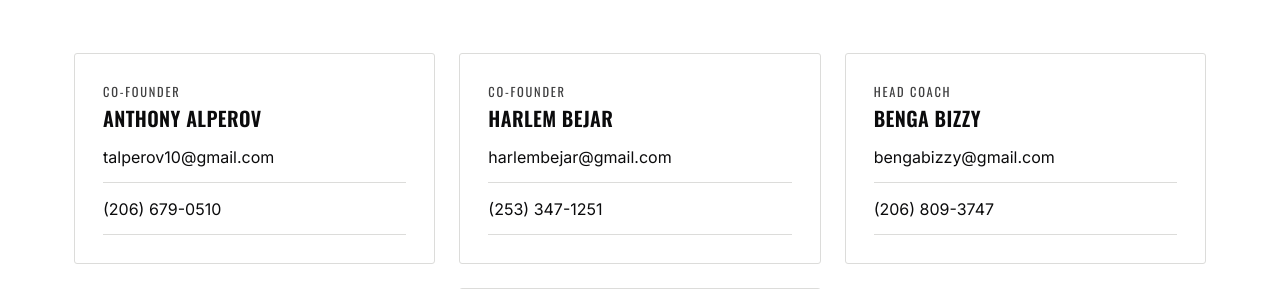
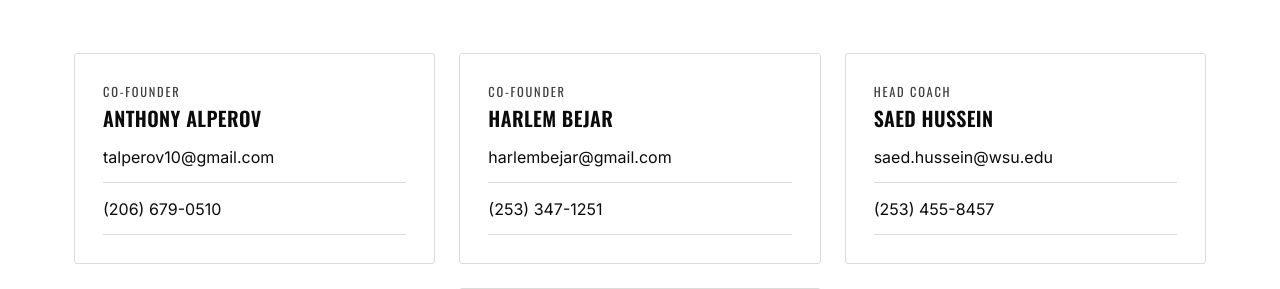
Before and after one commit to anthonyalperov/StrokeOClock_BasketballWebsiteProgram, a Flask app: page /contact in a window 1280 px wide. Shown: the part 681-970 px from the top of the page. Run offline with Flask 3, Linux system fonts and the light colour scheme.

Commit message:
New Head Coach

```diff
--- a/templates/contact.html
+++ b/templates/contact.html
@@ -52,10 +52,10 @@
 
       <div class="card">
         <div class="section-eyebrow" style="margin-bottom:6px;">Head Coach</div>
-        <h3>Benga Bizzy</h3>
+        <h3>Saed Hussein</h3>
         <ul class="contact-info-list" style="margin-top:16px;">
-          <li><a href="mailto:bengabizzy@gmail.com">bengabizzy@gmail.com</a></li>
-          <li><a href="tel:+2068093747">(206) 809-3747</a></li>
+          <li><a href="mailto:saed.hussein@wsu.edu">saed.hussein@wsu.edu</a></li>
+          <li><a href="tel:+2534558457">(253) 455-8457</a></li>
         </ul>
       </div>
 
```
